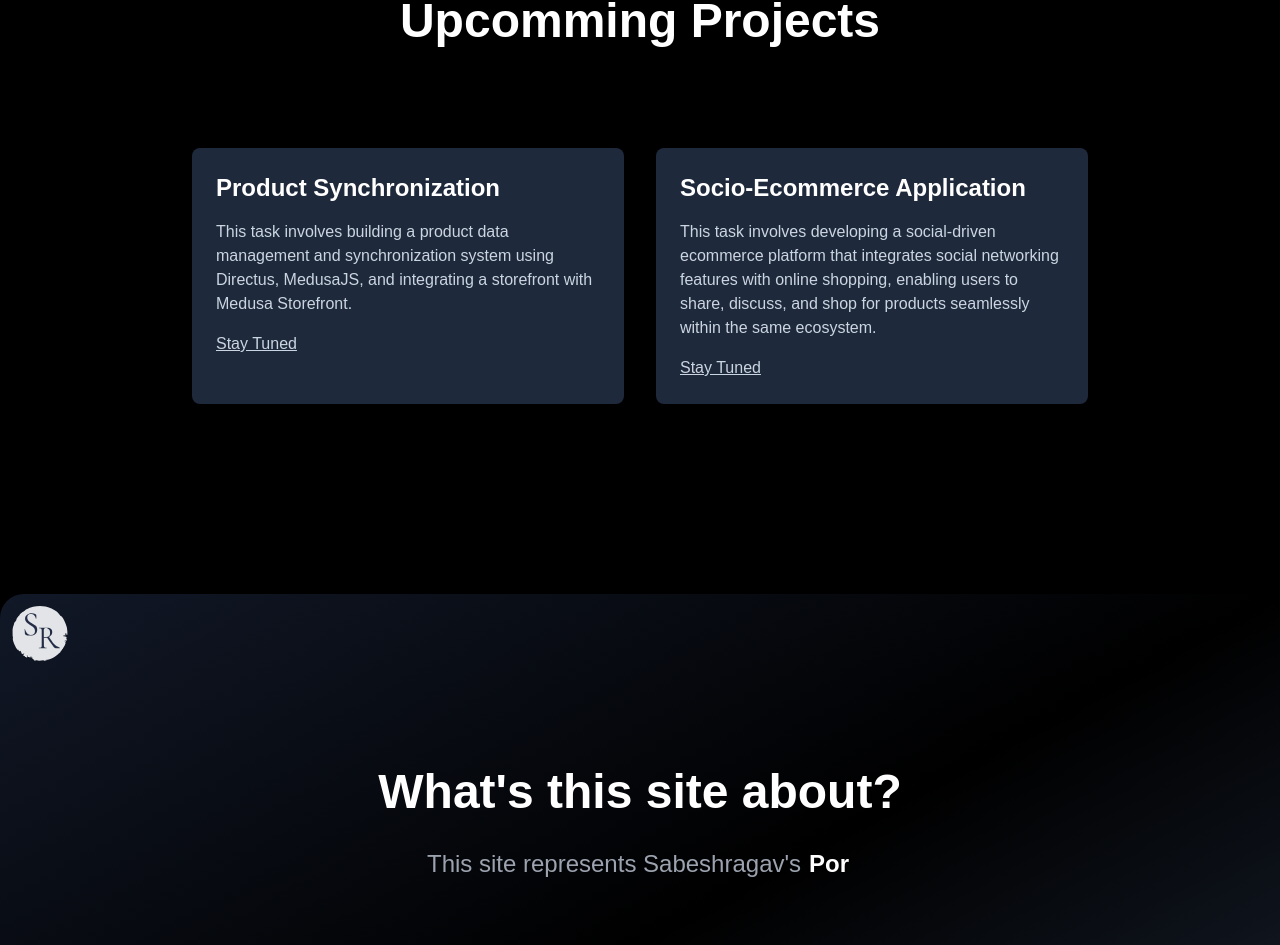
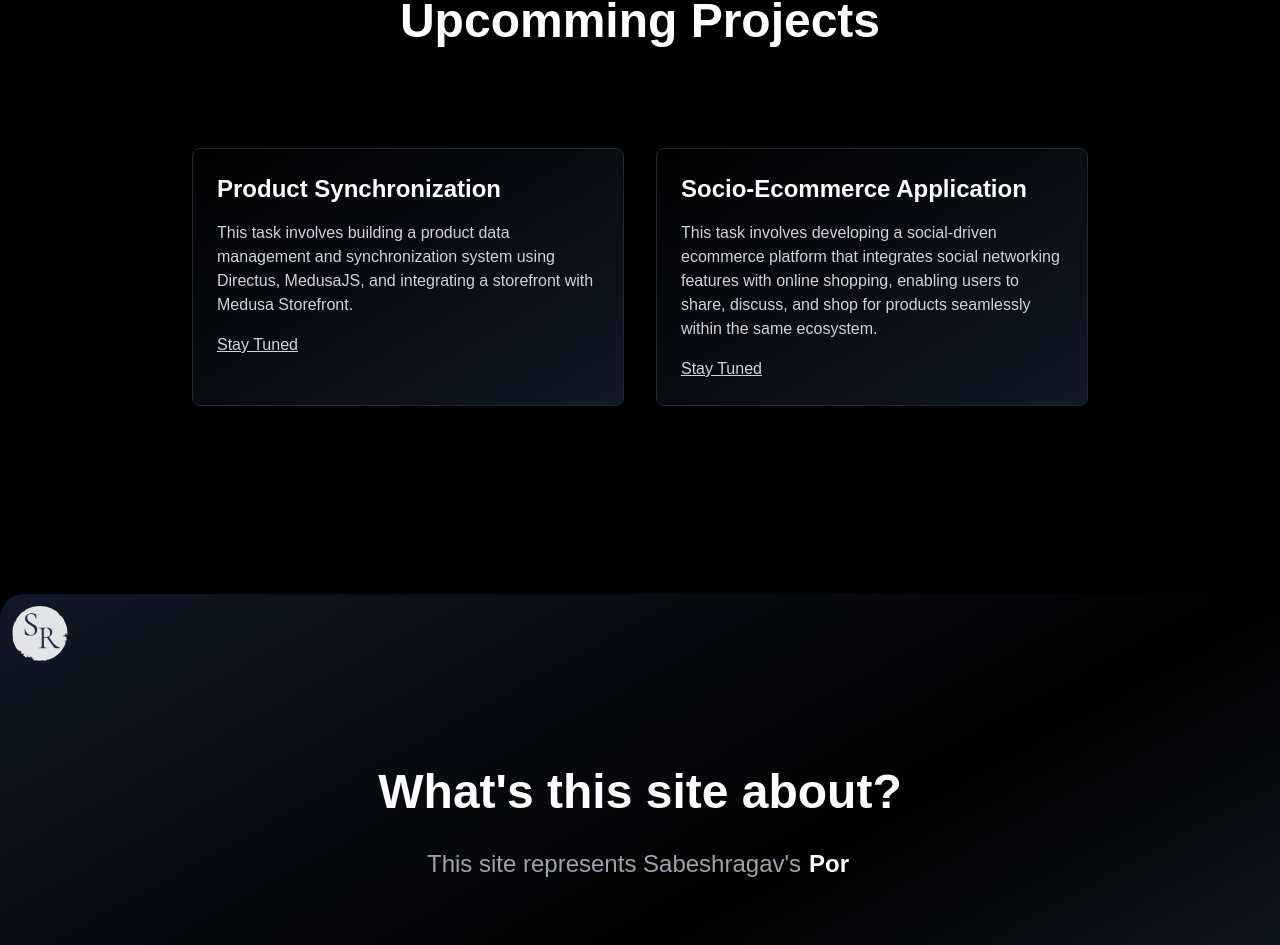
Before and after one commit to Sabeshragav/Sabeshragav-Portfolio, a Next.js app: page / in a window 1280 px wide. Shown: the part 4925-5870 px from the top of the page. Built offline with nearby package versions, Linux system fonts and the light colour scheme; no server answers; the database is empty.

Commit message:
Updated Upcomming Projects

```diff
--- a/src/components/Home/Upcomming.jsx
+++ b/src/components/Home/Upcomming.jsx
@@ -29,7 +29,7 @@
             initial={{ opacity: 0, y: 50 }}
             whileInView={{ opacity: 1, y: 0 }}
             transition={{ duration: 0.5, delay: index * 0.2 }}
-            className="bg-slate-800 p-6 rounded-lg"
+            className="black_gray_gradient p-6 rounded-lg border border-gray-800"
           >
             <h3 className="text-2xl font-bold mb-4">{post.title}</h3>
             <p className="text-slate-300 mb-4">{post.excerpt}</p>
```
